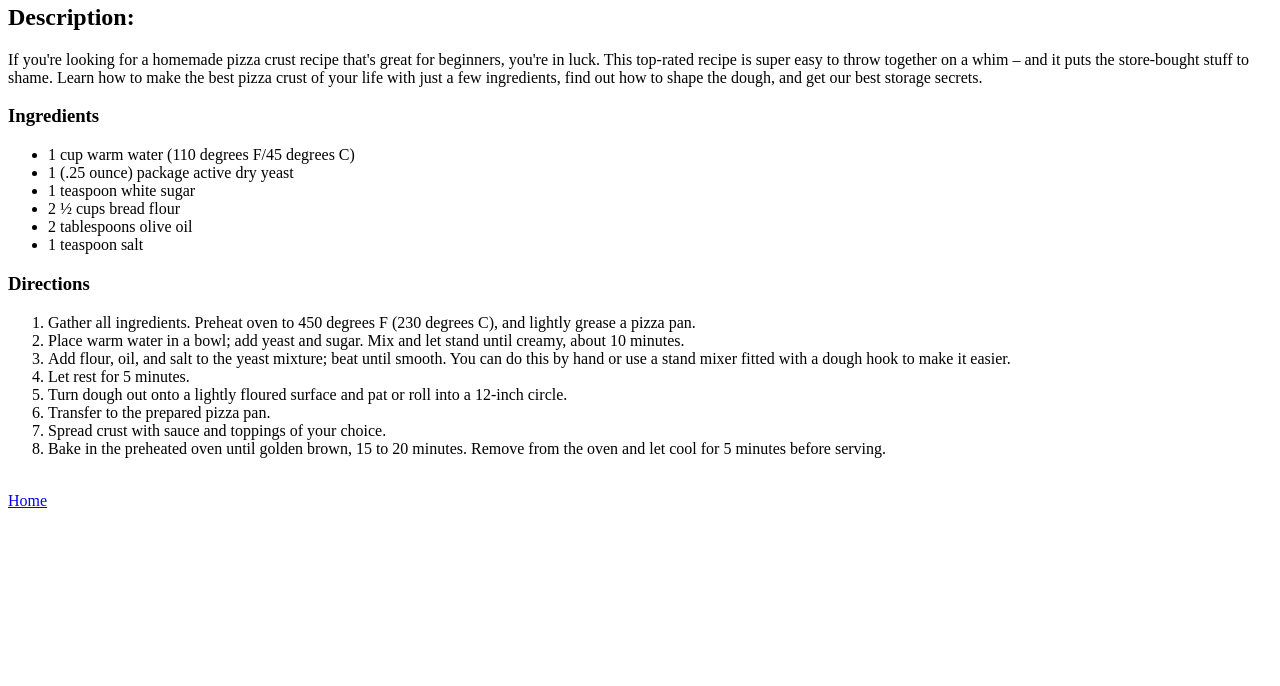
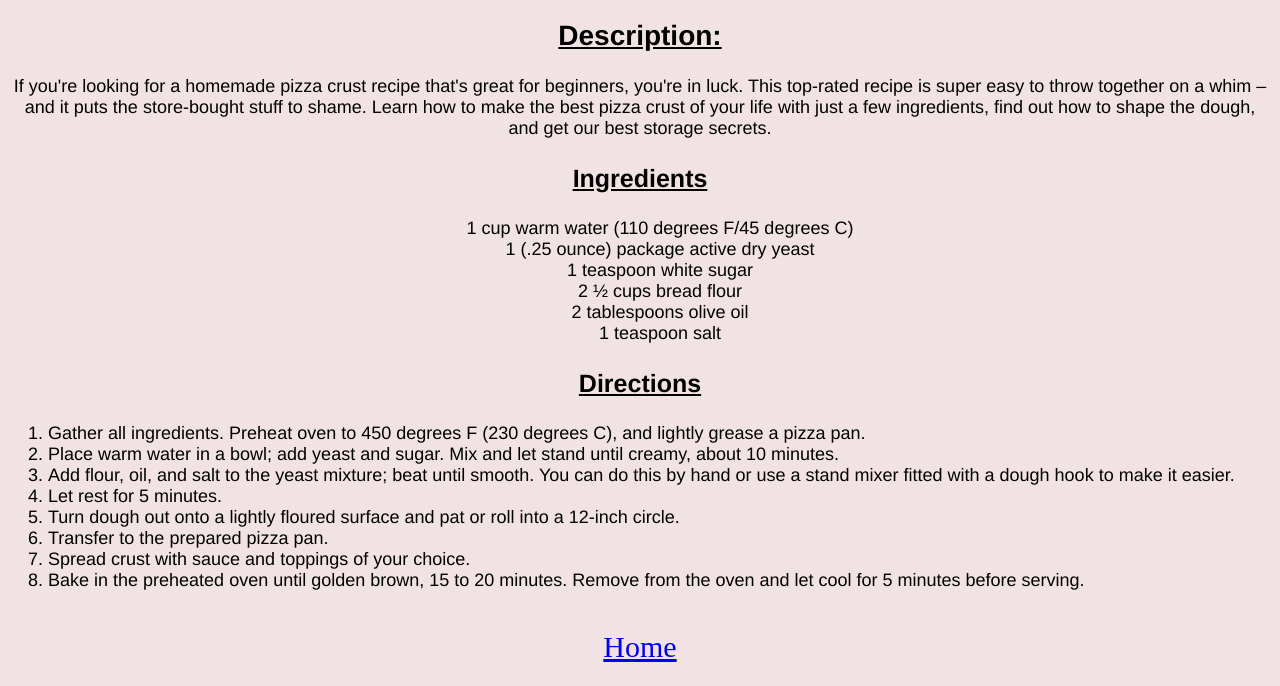
Before and after one commit to Kushalpc/odin_recipes, a plain HTML site: page recipes/pizza.html in a window 1280 px wide. Shown: the part 114-800 px from the top of the page. Drawn offline with Linux system fonts and the light colour scheme.

Commit message:
Style the webpage
Added css styles
added photo in homepage

```diff
--- a/recipes/pizza.html
+++ b/recipes/pizza.html
@@ -3,14 +3,15 @@
 <head>
     <meta charset="UTF-8">
     <title>Pizza</title>
+    <link href="../style.css" rel="stylesheet">
 </head>
 <body>
    <h1>Pizza Recipe</h1>
    <img src="../img/pizza.gif" alt="cat using pizza as disco plate" height="500">
-   <h2>Description:</h2>
+   <h2 class="dis">Description:</h2>
      <p>If you're looking for a homemade pizza crust recipe that's great for beginners, you're in luck. This top-rated recipe is super easy to throw together on a whim – and it puts the store-bought stuff to shame. Learn how to make the best pizza crust of your life with just a few ingredients, find out how to shape the dough, and get our best storage secrets.</p>
     <h3>Ingredients</h3>
-    <ul>
+    <ul class="list">
         <li>1 cup warm water (110 degrees F/45 degrees C)</li>
         <li>1 (.25 ounce) package active dry yeast</li>
         <li>1 teaspoon white sugar</li>
@@ -20,7 +21,7 @@
 
     </ul>
     <h3>Directions</h3>
-       <ol>
+       <ol class="dir">
         <li>Gather all ingredients. Preheat oven to 450 degrees F (230 degrees C), and lightly grease a pizza pan.</li>
         <li>Place warm water in a bowl; add yeast and sugar. Mix and let stand until creamy, about 10 minutes.</li>
         <li>Add flour, oil, and salt to the yeast mixture; beat until smooth. You can do this by hand or use a stand mixer fitted with a dough hook to make it easier.</li>
@@ -34,7 +35,7 @@
 
     </ul>
 </br>
-<a href="../index.html">Home</a>
+<a class="home" href="../index.html">Home</a>
 
 </body>
 
--- /dev/null
+++ b/style.css
@@ -0,0 +1,29 @@
+body{
+    background-color: rgb(241, 227, 227);
+    text-align: center;
+    font-size: large;
+    font-family: 'Franklin Gothic Medium', 'Arial Narrow', Arial, sans-serif;
+}
+.list{
+    list-style-type: none;
+}
+h2,h3{
+    text-decoration: underline;
+    font-size: 25px;
+}
+.dir li{
+    text-align: justify;
+}
+.home{
+    font-family: serif;
+    font-size: 30px;
+}
+.dis{
+    font-size: 28px;
+}
+h1{
+    color: rgb(0, 0, 0);
+}
+#link{
+    font-size: larger;
+}
```
Also changed, not shown: index.html (+4 -4 lines), recipes/burger.html (+5 -4 lines), recipes/ramen.html (+5 -4 lines), img/link.gif (added).
